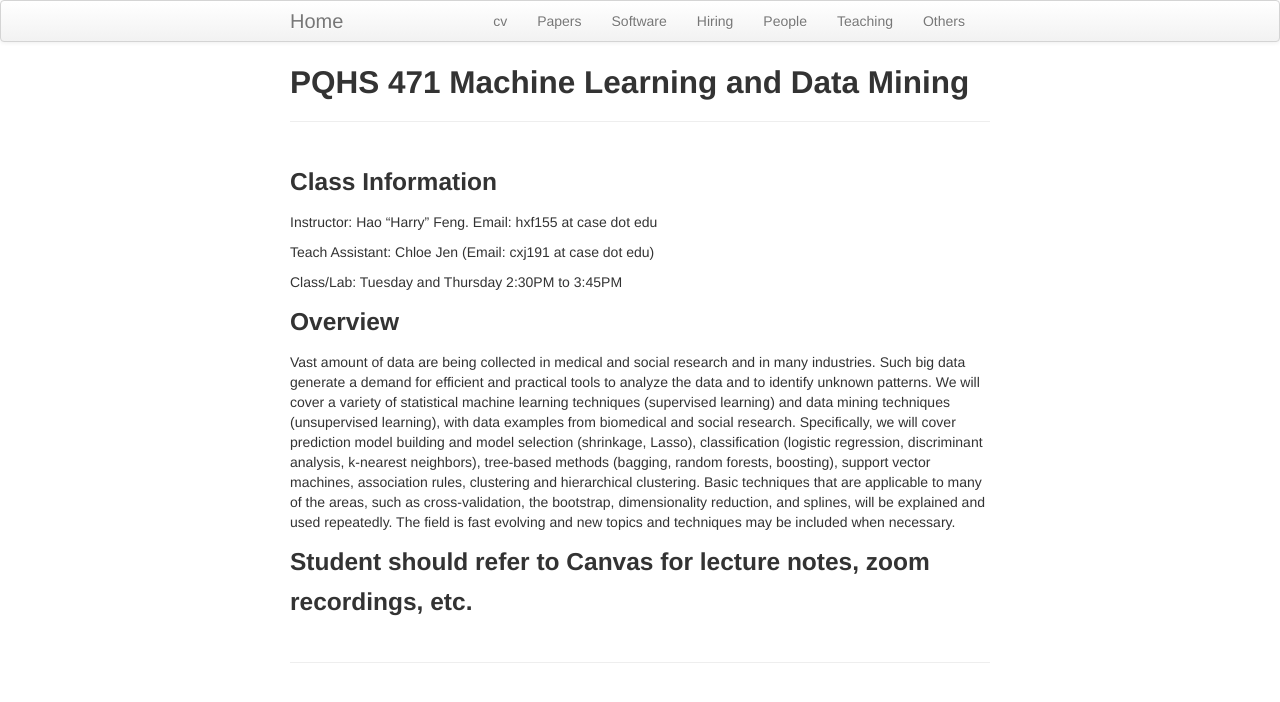
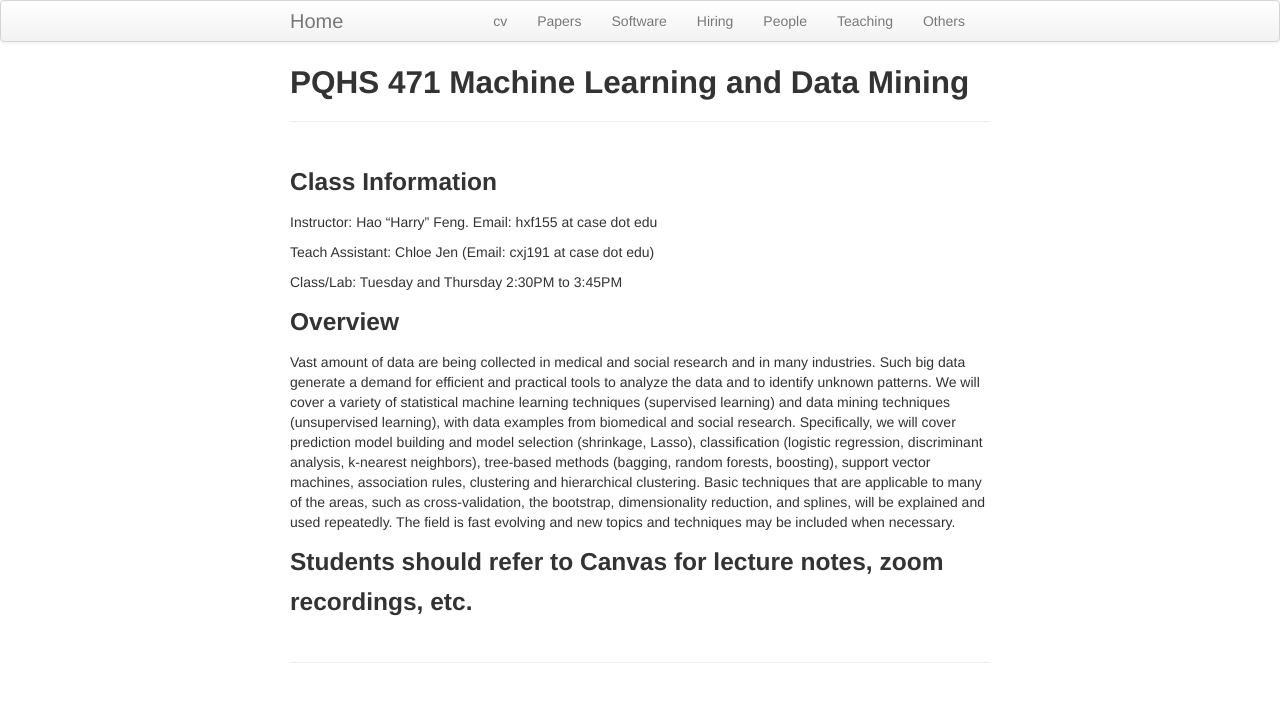
Before and after one commit to haoharryfeng/testpage4, a Jekyll site: the page built from PQHS471.md, in a window 1280 px wide. Shown: the top 702 px of the page. Built offline with Jekyll 4.4.1, drawn with Linux system fonts in a browser that asks for light colours.

Commit message:
Update PQHS471.md

```diff
--- a/PQHS471.md
+++ b/PQHS471.md
@@ -15,4 +15,4 @@ Class/Lab: Tuesday and Thursday 2:30PM to 3:45PM
 
 Vast amount of data are being collected in medical and social research and in many industries. Such big data generate a demand for efficient and practical tools to analyze the data and to identify unknown patterns. We will cover a variety of statistical machine learning techniques (supervised learning) and data mining techniques (unsupervised learning), with data examples from biomedical and social research. Specifically, we will cover prediction model building and model selection (shrinkage, Lasso), classification (logistic regression, discriminant analysis, k-nearest neighbors), tree-based methods (bagging, random forests, boosting), support vector machines, association rules, clustering and hierarchical clustering. Basic techniques that are applicable to many of the areas, such as cross-validation, the bootstrap, dimensionality reduction, and splines, will be explained and used repeatedly. The field is fast evolving and new topics and techniques may be included when necessary.
 
-### Student should refer to Canvas for lecture notes, zoom recordings, etc.
+### Students should refer to Canvas for lecture notes, zoom recordings, etc.
```
